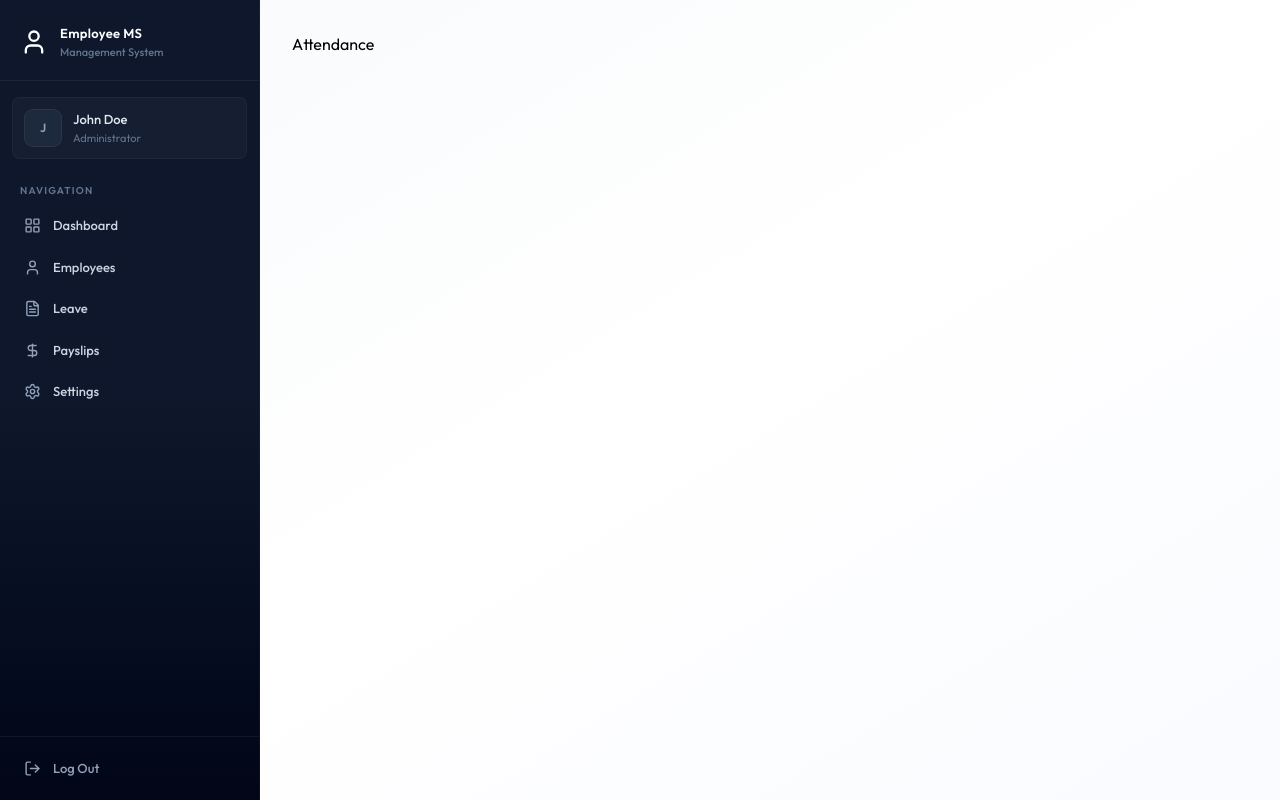
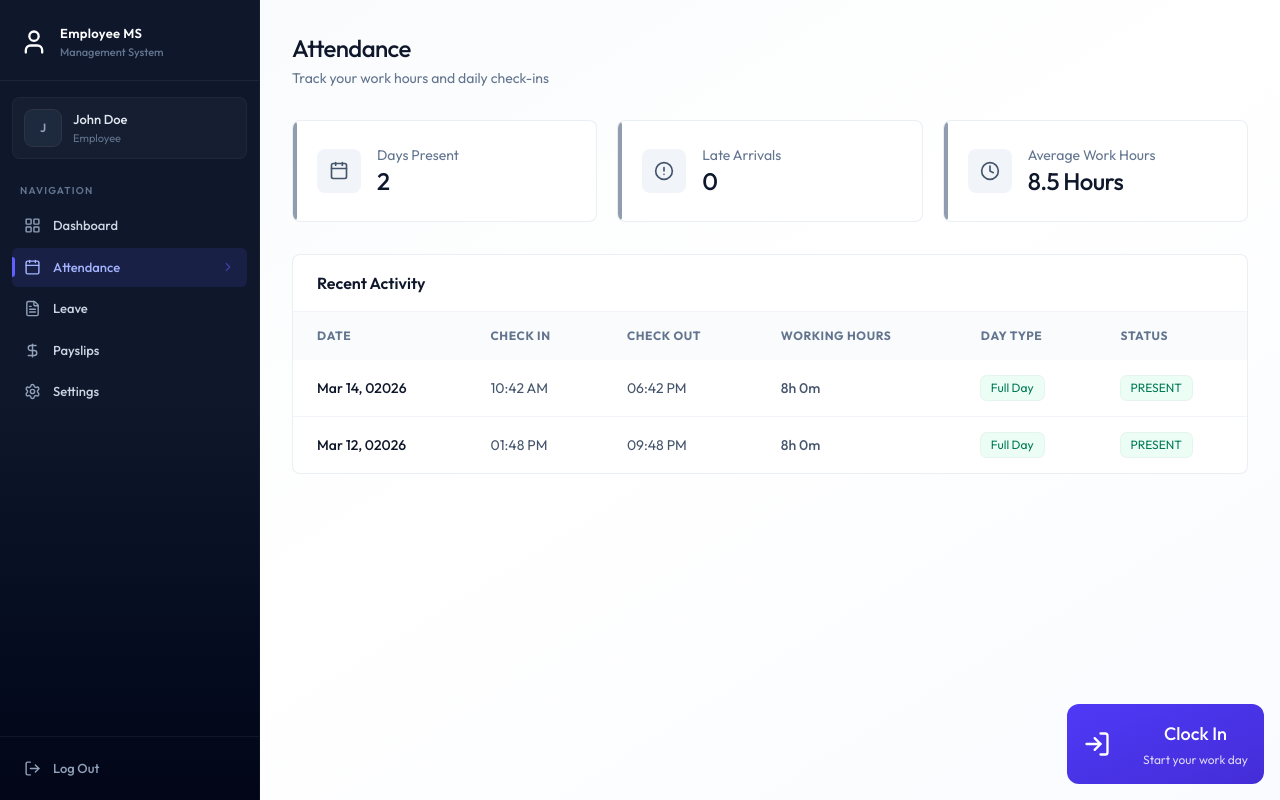
Before and after one commit to denzelnavarro/EMS, a React (Vite) app in the folder client/: page /attendance in a window 1280 px wide. Built offline with nearby package versions, Linux system fonts and the light colour scheme.

Commit message:
Added Attendance UI Page

```diff
--- a/client/package.json
+++ b/client/package.json
@@ -11,6 +11,7 @@
   },
   "dependencies": {
     "@tailwindcss/vite": "^4.2.4",
+    "date-fns": "^4.1.0",
     "lucide-react": "^1.8.0",
     "react": "^19.2.5",
     "react-dom": "^19.2.5",
--- a/client/src/components/Sidebar.jsx
+++ b/client/src/components/Sidebar.jsx
@@ -18,7 +18,7 @@
         setMobileOpen(false)
     }, [pathname])
 
-    const role = "ADMIN" || "EMPLOYEE";
+    const role = "" || "EMPLOYEE";
 
     const navItems = [
         { name: 'Dashboard', href: '/dashboard', icon: LayoutGridIcon },
--- /dev/null
+++ b/client/src/components/attendance/AttendanceHistory.jsx
@@ -0,0 +1,65 @@
+import { getDayTypeDisplay, getWorkingHoursDisplay } from "../../assets/assets"
+import { format } from 'date-fns'
+
+const AttendanceHistory = ({ history }) => {
+    return (
+        <div className="card overflow-hidden">
+            <div className="px-6 py-4 border-b border-slate-100">
+                <h3 className="font-semibold text-slate-900">Recent Activity</h3>
+            </div>
+            <div className="overflow-x-auto">
+                <table className="table-modern">
+                    <thead>
+                        <tr>
+                            <th className="px-6 py-4">Date</th>
+                            <th className="px-6 py-4">Check in</th>
+                            <th className="px-6 py-4">Check Out</th>
+                            <th className="px-6 py-4">Working Hours</th>
+                            <th className="px-6 py-4">Day Type</th>
+                            <th className="px-6 py-4">Status</th>
+                        </tr>
+                    </thead>
+                    <tbody>
+                        {history.length === 0 ? (
+                            <tr>
+                                <td colSpan={6} className="text-center py-12 text-slate-400">
+                                    No Records Found
+                                </td>
+                            </tr>
+                        ) : (
+                            history.map((record) => {
+                                const dayType = getDayTypeDisplay(record)
+                                return (
+                                    <tr key={record._id || record.id}>
+                                        <td className="px-6 py-4 font-medium text-slate-900">
+                                            {format(new Date(record.date), "MMM dd, yyyyy")}
+                                        </td>
+                                        <td className="px-6 py-4 text-slate-600">
+                                            {record.checkIn ? format(new Date(record.checkIn), "hh:mm a") : "-"}
+                                        </td>
+                                        <td className="px-6 py-4 text-slate-600">
+                                            {record.checkOut ? format(new Date(record.checkOut), "hh:mm a") : "-"}
+                                        </td>
+                                        <td className="px-6 py-4 text-slate-600 font-medium">
+                                            {getWorkingHoursDisplay(record)}
+                                        </td>
+                                        <td className="px-6 py-4">
+                                            {dayType.label !== "-" ? <span className={`badge ${dayType.className}`}>{dayType.label}</span> : "-"}
+                                        </td>
+                                        <td className="px-6 py-4">
+                                            <span className={`badge ${record.status === "PRESENT" ? "badge-success" : record.status === "LATE" ? "badge-warning" : "badge-danger"}`}>
+                                                {record.status}
+                                            </span>
+                                        </td>
+                                    </tr>
+                                )
+                            })
+                        )}
+                    </tbody>
+                </table>
+            </div>
+        </div>
+    )
+}
+
+export default AttendanceHistory
--- /dev/null
+++ b/client/src/components/attendance/AttendanceStats.jsx
@@ -0,0 +1,32 @@
+import { AlertCircleIcon, CalendarIcon, ClockIcon } from "lucide-react";
+
+const AttendanceStats = ({ history }) => {
+    const totalPresent = history.filter((h) => h.status === "PRESENT" | h.status === "LATE").length;
+    const totalLate = history.filter((h) => h.status === "LATE").length;
+
+    const stats = [
+        {label: "Days Present", value: totalPresent, icon: CalendarIcon},
+        {label: "Late Arrivals", value: totalLate, icon: AlertCircleIcon},
+        {label: "Average Work Hours", value: "8.5 Hours", icon: ClockIcon},
+    ]
+
+    return (
+        <div className="grid grid-cols-1 sm:grid-cols-3 gap-4 sm:gap-5 mb-8">
+            {stats.map((s) => (
+                <div  key={s.label} className="card card-hover p-5 sm:p-6 flex items-center gap-4 relative overflow-hidden group">
+                    <div className="absolute left-0 top-0 bottom-0 w-1 rounded-r-full bg-slate-500/70 group-hover:bg-indigo-500/70" />
+                    <div className="p-3 bg-slate-100 rounded-lg group-hover:bg-indigo-50 transition-colors duration-200">
+                        <s.icon className="w-5 h-5 text-slate-600 group-hover:text-indigo-600 transition-colors duration-200" />
+                    </div>
+
+                    <div>
+                        <p className="text-sm text-slate-500">{s.label}</p>
+                        <p className="text-2xl font-medium text-slate-900 tracking-tight">{s.value}</p>
+                    </div>
+                </div>
+            ))}
+        </div>
+    )
+}
+
+export default AttendanceStats
--- /dev/null
+++ b/client/src/components/attendance/CheckInButton.jsx
@@ -0,0 +1,41 @@
+import { Loader2Icon, LogInIcon, LogOutIcon } from "lucide-react"
+import { useState } from "react"
+
+const CheckInButton = ({ todayRecord, onAction }) => {
+    const [loading, setLoading] = useState(false)
+
+    const handleAttendance = async () => {
+        setLoading(true)
+        setTimeout(() => {
+            setLoading(false)
+            onAction()
+        }, 1000)
+    }
+
+    if (todayRecord?.checkOut) {
+        return (
+            <div className="flex flex-col items-center justify-center p-8 bg-slate-50 rounded-2xl border border-slate-200">
+                <h3 className="text-lg font-bold text-slate-900">Work Day Completed</h3>
+                <p className="text-slate-500 text-sm mt-1">Great job! See you tomorrow.</p>
+            </div>
+        )
+    }
+
+    const isCheckedIn = !!todayRecord?.isCheckedIn
+
+    return (
+        <div className="absolute bottom-4 right-4 flex flex-col z-1">
+            <button onClick={handleAttendance} disabled={loading} className={`w-full max-w-xs flex justify-between items-center gap-8 p-4 rounded-xl bg-linear-to-br text-white ${isCheckedIn ? "from-slate-700 to-slate-900" : "from-indigo-600 to-indigo-700"}`}>
+                {loading ? <Loader2Icon className="size-7 animate-spin" /> : isCheckedIn ?
+                <LogOutIcon className="size-7"/> : <LogInIcon className="size-7"/>}
+
+                <div className="relative flex flex-col items-center text-center">
+                    <h2 className="text-lg font-medium mb-1">{loading ? "Processing..." : isCheckedIn ? "Clock Out" : "Clock In"}</h2>
+                    <p className="text-xs opacity-80">{isCheckedIn ? "Click to end your shift" : "Start your work day"}</p>
+                </div>
+            </button>
+        </div>
+    )
+}
+
+export default CheckInButton
--- a/client/src/pages/Attendance.jsx
+++ b/client/src/pages/Attendance.jsx
@@ -1,9 +1,53 @@
-import React from 'react'
+import { useCallback, useEffect, useState } from "react"
+import { dummyAttendanceData } from "../assets/assets"
+import Loading from '../components/Loading';
+import CheckInButton from "../components/attendance/CheckInButton";
+import AttendanceStats from "../components/attendance/AttendanceStats";
+import AttendanceHistory from "../components/attendance/AttendanceHistory";
 
 const Attendance = () => {
+    const [history, setHistory] = useState([])
+    const [loading, setLoading] = useState(true)
+    const [isDeleted, setIsDeleted] = useState(false)
+
+    const fetchData = useCallback(async () => {
+        setHistory(dummyAttendanceData)
+        setTimeout(() => {
+            setLoading(false)
+        }, 1000)
+    }, [])
+
+    useEffect(() => {
+        fetchData()
+    }, [fetchData])
+
+    if (loading) return <Loading />
+
+    const today = new Date()
+    today.setHours(0, 0, 0, 0)
+    const todayRecord = history.find((r) => new Date(r.date).toDateString() === today.toDateString())
+
     return (
-        <div>
-            Attendance
+        <div className="animate-fade-in">
+            <div className="page-header">
+                <h1 className="page-title">Attendance</h1>
+                <p className="page-subtitle">Track your work hours and daily check-ins</p>
+            </div>
+
+            {isDeleted ? (
+                <div className="mb-8 p-6 bg-rose-50 border border-rose-200 rounded-2xl text-center">
+                    <p className="text-rose-600">
+                        You can no longer clock in or our because your employee records have been marked as deleted.
+                    </p>
+                </div>
+            ) : (
+                <div className="mb-8">
+                    <CheckInButton todayRecord={todayRecord} onAction={fetchData}/>
+                </div>
+            )}
+
+            <AttendanceStats history={history} />
+            <AttendanceHistory history={history} />
         </div>
     )
 }
--- a/client/src/pages/Employees.jsx
+++ b/client/src/pages/Employees.jsx
@@ -18,11 +18,11 @@
         setTimeout(() => {
             setLoading(false)
         }, 1000)
-    }, [])
+    }, [selectedDept])
 
     useEffect(() => {
         fetchEmployees()
-    }, [])
+    }, [fetchEmployees])
 
     const filtered = employees.filter((emp) => `${emp.firstName} ${emp.lastName} ${emp.position}`.toLowerCase().includes(search.toLowerCase()))
 
```
Also changed, not shown: 1 other file (tests, documents, lock files or other folders).
